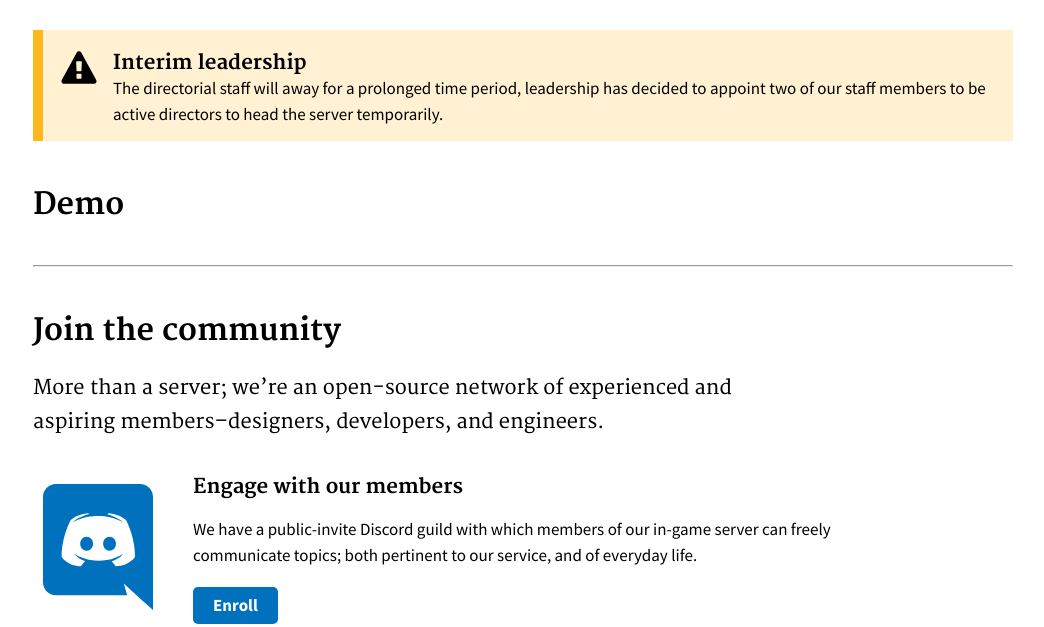
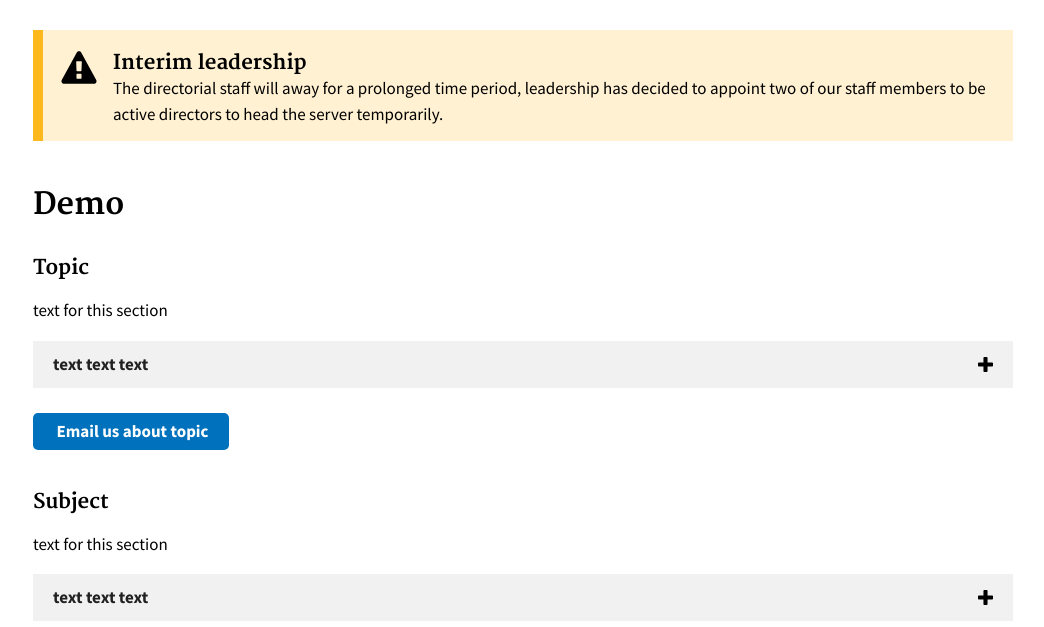
Before and after one commit to serrif/website, a Jekyll site: the page built from main/home.md, in a window 1280 px wide and 1400 px high. Shown: the part 374-1001 px from the top of the window, without its empty margins (117-1161 px from the left). Built offline with Jekyll 4.4.1, drawn with Linux system fonts in a browser that asks for light colours; some of the changed text lies outside the part shown; grey boxes are pictures that could not be loaded.

Commit message:
Update home.md

```diff
--- a/main/home.md
+++ b/main/home.md
@@ -23,10 +23,7 @@ hero:
 </div>
 
 ## Demo
-
-{% capture topic %}
 ### Topic
-
 text for this section
 
 <ul class="usa-accordion">
@@ -50,9 +47,7 @@ text for this section
   <img src="{{ site.baseurl }}/img/icons/icon-envelope.svg" alt="">
   Email us about topic
 </a>
-{% endcapture %}
 
-{% capture Subject %}
 ### Subject
 
 text for this section
@@ -79,7 +74,6 @@ text for this section
   <img src="{{ site.baseurl }}/img/logo-email.png" alt="">
   Email us about subject
 </a>
-{% endcapture %}
 
 <hr style="margin-top: 4rem;">
 
```
